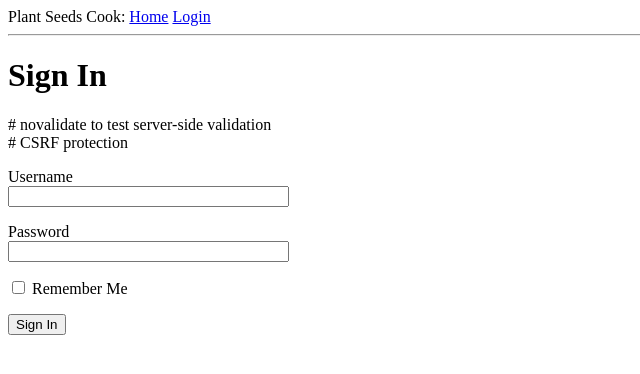
After one commit to Gil-Gaitan/plantycooky, a Flask app: page /login in a window 1280 px wide. The commit adds this page. Shown: the top 374 px of the page, without its empty margins (0-640 px from the left). Run offline with Flask 3, Linux system fonts and the light colour scheme.

Commit message:
WTForms development; HTML

```diff
--- /dev/null
+++ b/app/forms.py
@@ -0,0 +1,10 @@
+# these are extensions and the classes that will be used for the login form
+from flask_wtf import FlaskForm
+from wtforms import StringField, PasswordField, BooleanField, SubmitField
+from wtforms.validators import DataRequired
+
+class LoginForm(FlaskForm):
+    username = StringField('Username', validators=[DataRequired()])
+    password = PasswordField('Password', validators=[DataRequired()])
+    remember_me = BooleanField ('Remember Me')
+    submit = SubmitField('Sign In')
--- a/app/routes.py
+++ b/app/routes.py
@@ -1,8 +1,9 @@
 from flask import render_template
 from app import app
-# first view function for this application
+from app.forms import LoginForm
 
 @app.route('/') # creates the route
+
 @app.route('/index') # creates the index page
 def index():
     user = {'username': 'Seed Master'} # fake user
@@ -17,4 +18,10 @@ def index():
         }
     ]
     return render_template('index.html', title='Home', user=user, posts = posts) # renders the template
+
+@app.route('/login')
+def login():
+    form = LoginForm()
+    return render_template('login.html', title='Sign In', form=form)
+
 # flask run --port 5001
--- a/app/templates/base.html
+++ b/app/templates/base.html
@@ -8,7 +8,11 @@
       {% endif %}
     </head>
     <body>
-        <div>Plant Seeds Cook: <a href="/index">Home</a></div>
+        <div>
+          Plant Seeds Cook:
+          <a href="/index">Home</a>
+          <a href="/login">Login</a>
+        </div>
         <hr>
         {% block content %}{% endblock %}
     </body>
--- /dev/null
+++ b/app/templates/login.html
@@ -0,0 +1,20 @@
+{% extends "base.html" %}
+
+{% block content %}
+    <h1>Sign In</h1>
+    # novalidate to test server-side validation
+    <form action="" method="post" novalidate>
+        # CSRF protection
+        {{ form.hidden_tag() }}
+        <p>
+            {{ form.username.label }}<br>
+            {{ form.username(size=32) }}
+        </p>
+        <p>
+            {{ form.password.label }}<br>
+            {{ form.password(size=32) }}
+        </p>
+        <p>{{ form.remember_me() }} {{ form.remember_me.label }}</p>
+        <p>{{ form.submit() }}</p>
+    </form>
+{% endblock %}
```
Also changed, not shown: app/__init__.py (+7 -2 lines), README.md.
